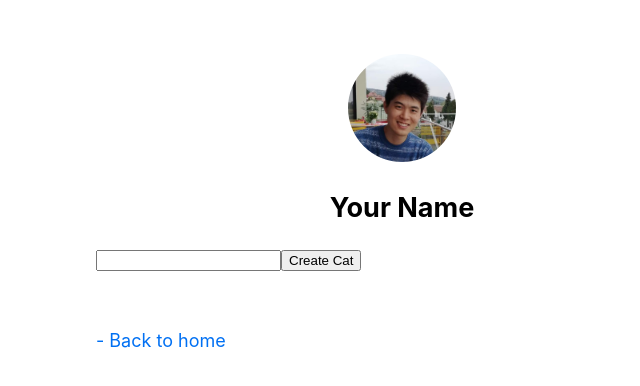
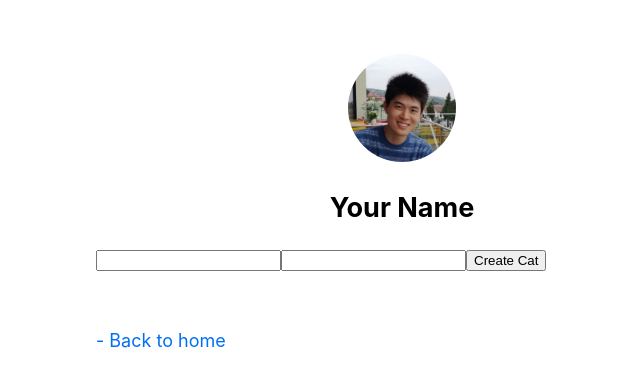
Before and after one commit to sian-izm/nextjs-blog, a Next.js app: page /cats-list in a window 1280 px wide. Shown: the top 386 px of the page, without its empty margins (238-878 px from the left). Built offline with nearby package versions, Linux system fonts and the light colour scheme; no server answers.

Commit message:
update breed

```diff
--- a/components/create-cat.tsx
+++ b/components/create-cat.tsx
@@ -3,18 +3,9 @@ import { useQuery, gql, useMutation } from "@apollo/client";
 import utilStyles from "../styles/utils.module.css"
 import EventEmitter from "events";
 
-// const QUERY = gql`
-//   mutation CreateCat($id: number, $age: number, $breed: string, $name: string) {
-//       createCat(createCat:{id:$id,age:$age,breed:$breed,name:$name}) {
-//         name
-//         age
-//       }
-//     }
-//   `;
-
 const QUERY = gql`
-mutation createCat($name: String!) {
-  createCat(createCat:{id:5,age:2,breed:"hoge",name: $name}) {
+mutation createCat($name: String!, $breed: String!) {
+  createCat(createCat:{id:5,age:2,breed: $breed,name: $name}) {
       name
       age
     }
@@ -22,7 +13,10 @@ mutation createCat($name: String!) {
 `;
 
 export default function CreateCat() {
-  const [name, setName] = useState('');
+  const [values, setValues] = useState({
+    name: '',
+    breed: '',
+  });
 
   const [createCat, { data, loading, error }] = useMutation(QUERY);
 
@@ -36,17 +30,23 @@ export default function CreateCat() {
 
   const handleSubmit = event => {
     event.preventDefault();
-    createCat({ variables: { id: 3, age: 2, breed: "MIKE", name: name }});
+    console.log(values);
+    createCat({ variables: { id: 3, age: 2, breed: values.breed, name: values.name }});
   }
 
-  const handleNameChange = (event) => {
-    setName(event.target.value);
+  const handleChange: (name) => (event) => void = (name) => (event) => {
+    const newValues = {
+      ...values,
+      [name]: event.target.value
+    }
+    setValues(newValues);
   };
 
   return (
     <>
       <form onSubmit={handleSubmit} >
-        <input type='text' value={name} onChange={handleNameChange} />
+        <input type='text' value={values.name} onChange={handleChange('name')} />
+        <input type='text' value={values.breed} onChange={handleChange('breed')} />
         <button type="submit">Create Cat</button>
       </form>
     </>
```
